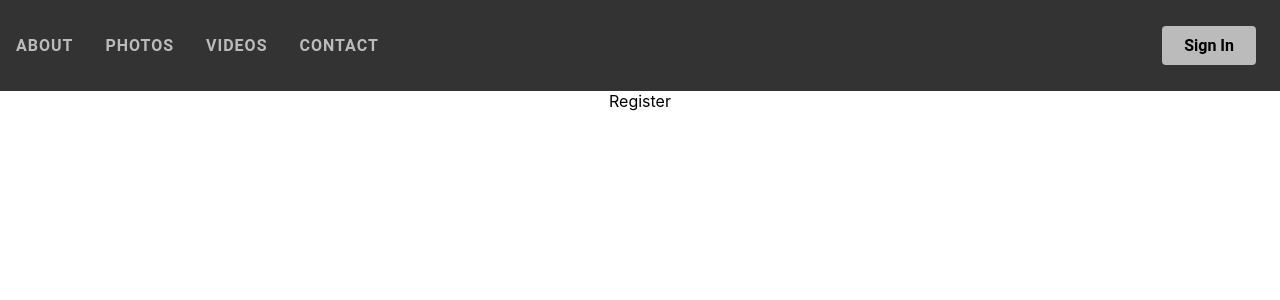
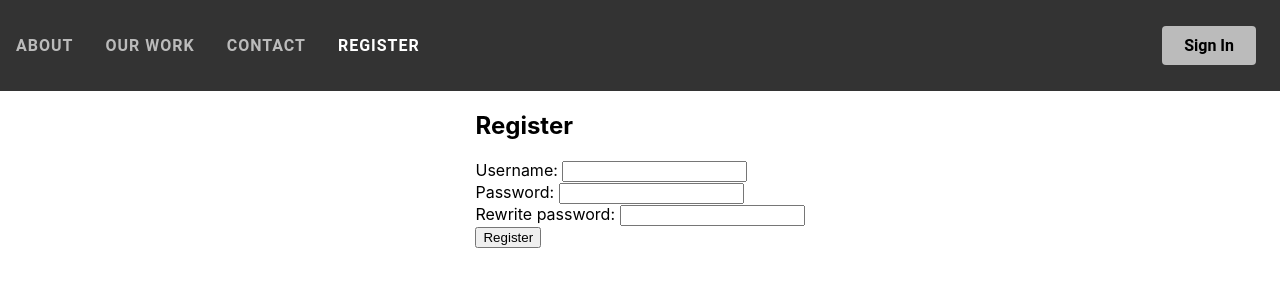
Before and after one commit to krivii/krivecMiha, a React (Create React App) app in the folder client/: page /register in a window 1280 px wide. Shown: the top 300 px of the page. Built offline with nearby package versions, Linux system fonts and the light colour scheme.

Commit message:
login/register

```diff
--- a/client/src/App.js
+++ b/client/src/App.js
@@ -2,8 +2,7 @@ import "./App.css";
 import { BrowserRouter as Router, Routes, Route } from "react-router-dom";
 import Home from "./pages/home-pages/home";
 import About from "./pages/home-pages/about";
-import Photos from "./pages/home-pages/photos";
-import Videos from "./pages/home-pages/videos";
+import OurWork from "./pages/home-pages/ourWork";
 import Contact from "./pages/home-pages/contact";
 import Login from "./pages/home-pages/login";
 import Register from "./pages/home-pages/register";
@@ -22,8 +21,7 @@ function App() {
         <Routes>
           <Route path="/" element={<Home />} />
           <Route path="/about" element={<About />} />
-          <Route path="/photos" element={<Photos />} />
-          <Route path="/videos" element={<Videos />} />
+          <Route path="/ourWork" element={<OurWork />} />
           <Route path="/contact" element={<Contact />} />
           <Route path="/login" element={<Login />} />
           <Route path="/register" element={<Register />} />
--- a/client/src/components/navbar.js
+++ b/client/src/components/navbar.js
@@ -17,14 +17,14 @@ return (
 			<NavLink to='/about' activeStyle>
 				About
 			</NavLink>
-			<NavLink to='/photos' activeStyle>
-				Photos
-			</NavLink>
-			<NavLink to='/videos' activeStyle>
-				Videos
+			<NavLink to='/ourWork' activeStyle>
+				Our work
 			</NavLink>
 			<NavLink to='/contact' activeStyle>
 				Contact
+			</NavLink>
+			<NavLink to='/register' activeStyle>
+				Register
 			</NavLink>
 			{/* Second Nav */}
 			{/* <NavBtnLink to='/sign-in'>Sign In</NavBtnLink> */}
--- a/client/src/pages/home-pages/login.js
+++ b/client/src/pages/home-pages/login.js
@@ -1,6 +1,37 @@
-export const Login = () => {
-    return <div>Login </div>;
-}
+import React, { useState } from 'react';
 
 
+const Login = () => {
+    const [username, setUsername] = useState("");
+    const [password, setPassword] = useState("");
+
+    return (
+
+        <div className="login-container">
+            <form action="">
+                <h2>Sign in</h2>
+                <div className="from-group">
+                    <label htmlFor="username">Username: </label>
+                    <input
+                        type="text"
+                        id="username"
+                        value={username}
+                        onChange={(event)=> setUsername(event.target.value)}/>
+                </div>
+                <div className="from-group">
+                    <label htmlFor="password">Password: </label>
+                    <input
+                        type="text"
+                        id="password"
+                        value={password}
+                        onChange={(event)=>setPassword(event.target.value)}/>
+                </div>
+            <button type="submit">Sign in</button>
+            </form>
+        </div>
+
+    );
+
+};
+
 export default Login;
--- /dev/null
+++ b/client/src/pages/home-pages/ourWork.js
@@ -0,0 +1,5 @@
+export const OurWork = () => {
+    return <div>Our work </div>;
+}
+
+export default OurWork;
--- a/client/src/pages/home-pages/photos.js
+++ /dev/null
@@ -1,5 +0,0 @@
-export const Photos = () => {
-    return <div>Photos </div>;
-}
-
-export default Photos;
--- a/client/src/pages/home-pages/register.js
+++ b/client/src/pages/home-pages/register.js
@@ -1,5 +1,46 @@
-export const Register = () => {
-    return <div>Register </div>;
-}
+import React, { useState } from 'react';
+
+
+const Register = () => {
+    const [username, setUsername] = useState("");
+    const [password, setPassword] = useState("");
+    const [rePassword, setRePassword] = useState("");
+
+    return (
+
+        <div className="register-container">
+            <form action="">
+                <h2>Register</h2>
+                <div className="from-group">
+                    <label htmlFor="username">Username: </label>
+                    <input
+                        type="text"
+                        id="username"
+                        value={username}
+                        onChange={(event)=> setUsername(event.target.value)}/>
+                </div>
+                <div className="from-group">
+                    <label htmlFor="password">Password: </label>
+                    <input
+                        type="text"
+                        id="password"
+                        value={password}
+                        onChange={(event)=>setPassword(event.target.value)}/>
+                </div>
+                <div className="from-group">
+                    <label htmlFor="rePassword">Rewrite password: </label>
+                    <input
+                        type="text"
+                        id="rePassword"
+                        value={rePassword}
+                        onChange={(event)=>setRePassword(event.target.value)}/>
+                </div>
+            <button type="submit">Register</button>
+            </form>
+        </div>
+
+    );
+
+};
 
 export default Register;
```
